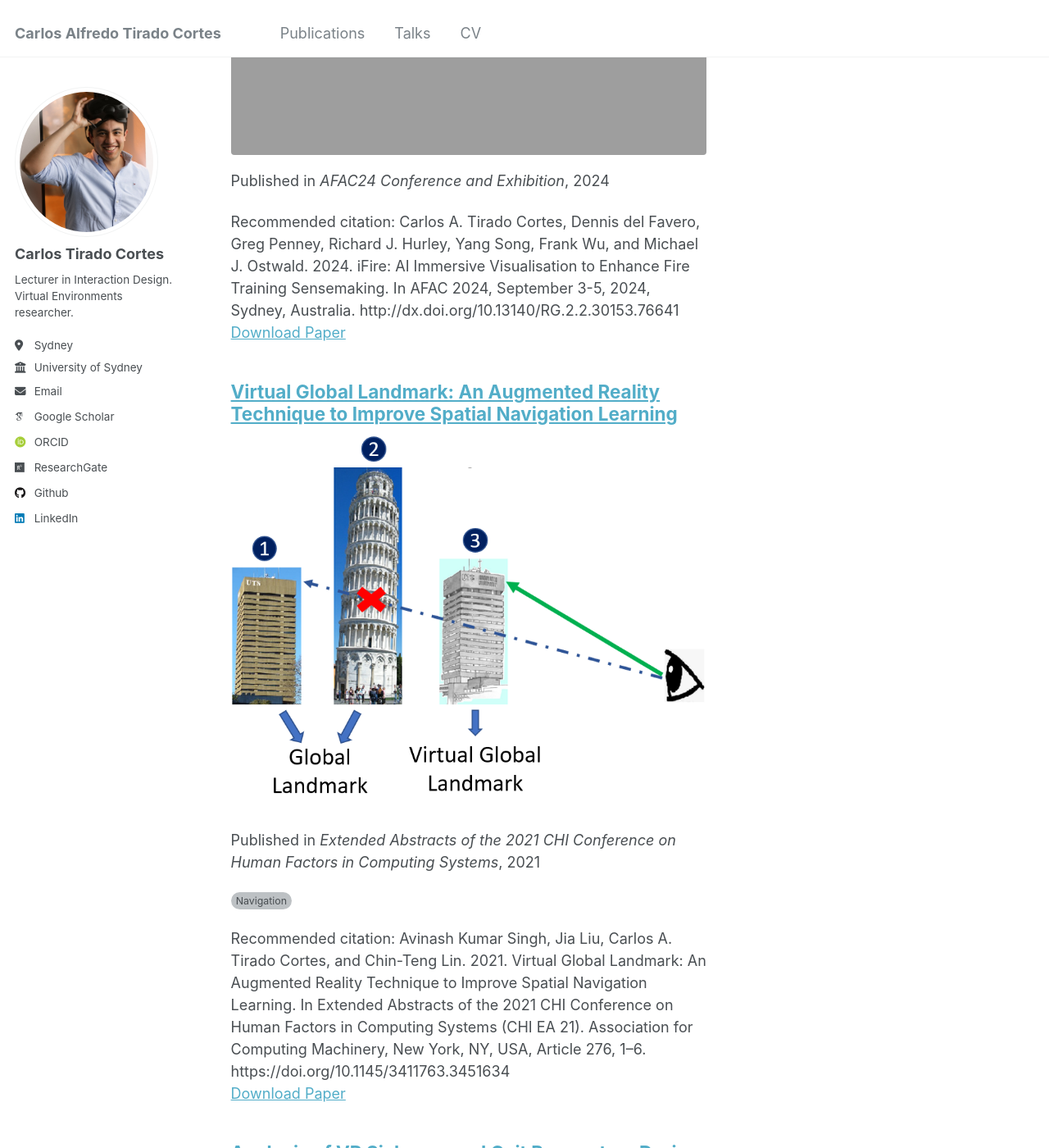
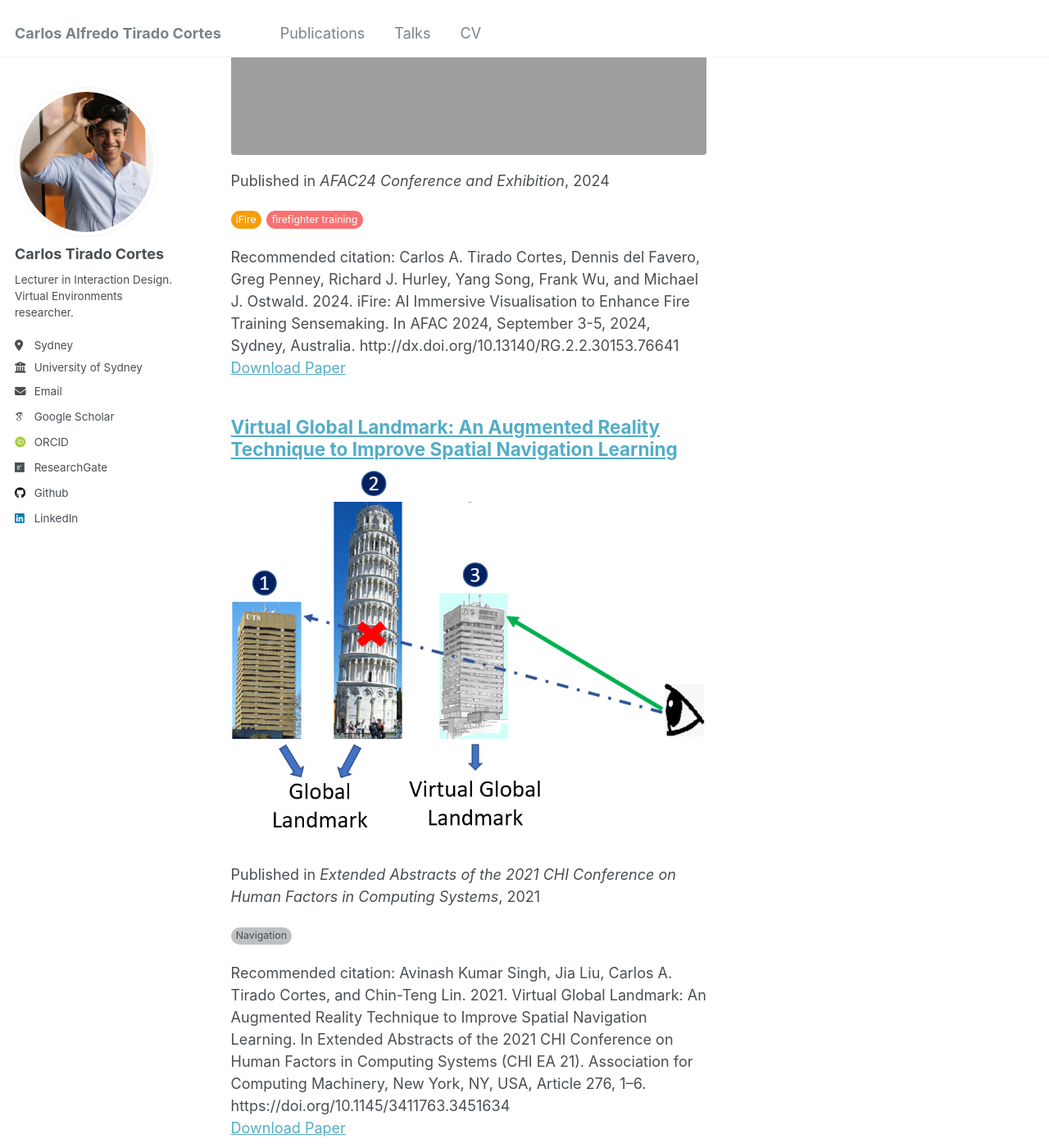
Before and after one commit to catiradocortes/catiradocortes.github.io, a Jekyll site: the page built from _pages/publications.html, in a window 1280 px wide and 1400 px high, scrolled down 9289 px. Shown: the whole window at 82% size. Built offline with Jekyll 4.4.1, drawn with Linux system fonts in a browser that asks for light colours; some web fonts are replaced.

Commit message:
More tags and colors.

```diff
--- a/_sass/_archive.scss
+++ b/_sass/_archive.scss
@@ -96,6 +96,21 @@
 .pub-tag--bci {
   background-color: lighten($success-color, 5%);
   color: #fff;
+}
+
+.pub-tag--ifire {
+  background-color: #f59e0b; // orange
+  color: #ffffff;
+}
+
+.pub-tag--bushfire-research {
+  background-color: #c2410c; // darker orange
+  color: #ffffff;
+}
+
+.pub-tag--firefighter-training {
+  background-color: #f87171; // light red
+  color: #ffffff;
 }
 
 .archive__item-teaser {
```
Also changed, not shown: _publications/ifire_poster.md (+3 -0 lines).
